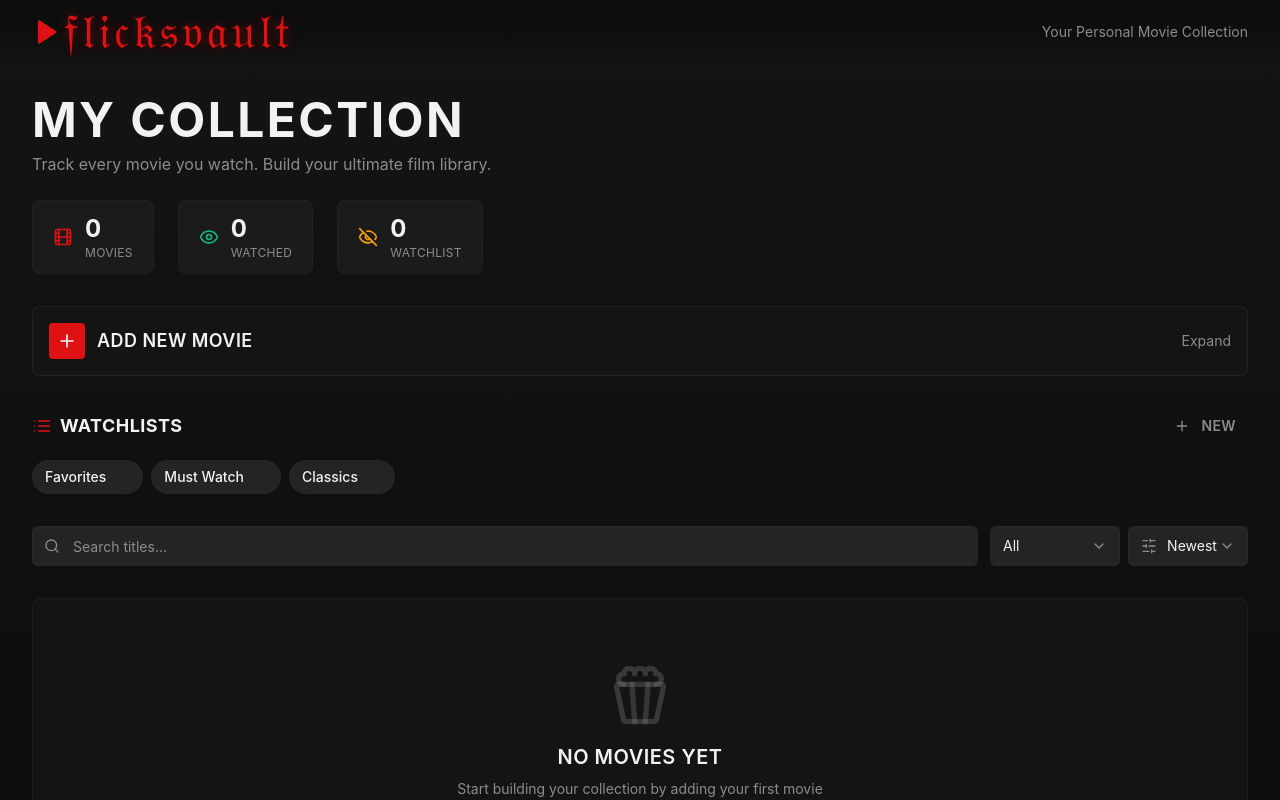
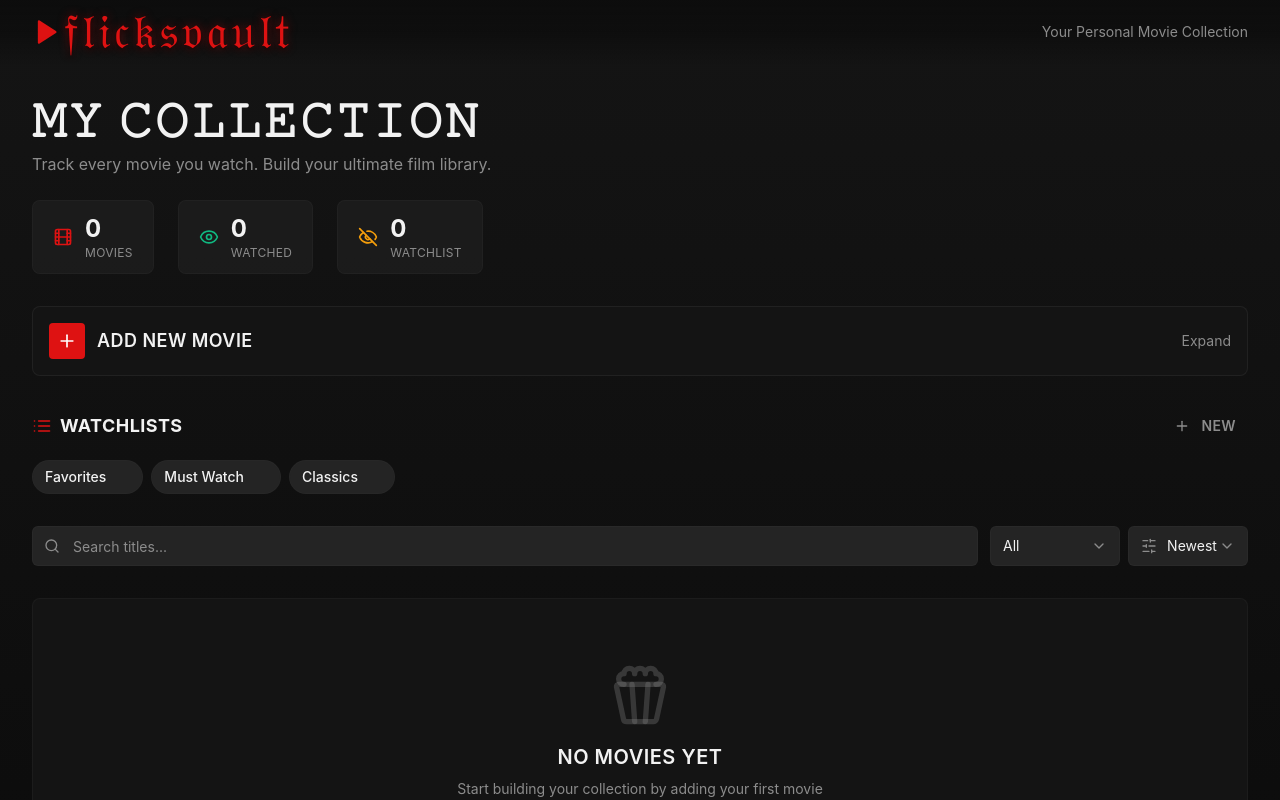
Before and after one commit to CodewithShahriar/flicksvault, a React (Vite) app: page / in a window 1280 px wide. Shown: the top 800 px of the page. Built offline with nearby package versions, Linux system fonts and the light colour scheme; the HTML template or start-up script is replaced by a standard one.

Commit message:
hero section

```diff
--- a/src/pages/Index.tsx
+++ b/src/pages/Index.tsx
@@ -46,7 +46,7 @@ const Index = () => {
         <div className="space-y-6">
           <div className="space-y-2">
             <h2 className="text-4xl md:text-5xl font-bold tracking-wider text-foreground">
-              MY COLLECTION
+              𝙼𝚈 𝙲𝙾𝙻𝙻𝙴𝙲𝚃𝙸𝙾𝙽
             </h2>
             <p className="text-muted-foreground">
               Track every movie you watch. Build your ultimate film library.
```
